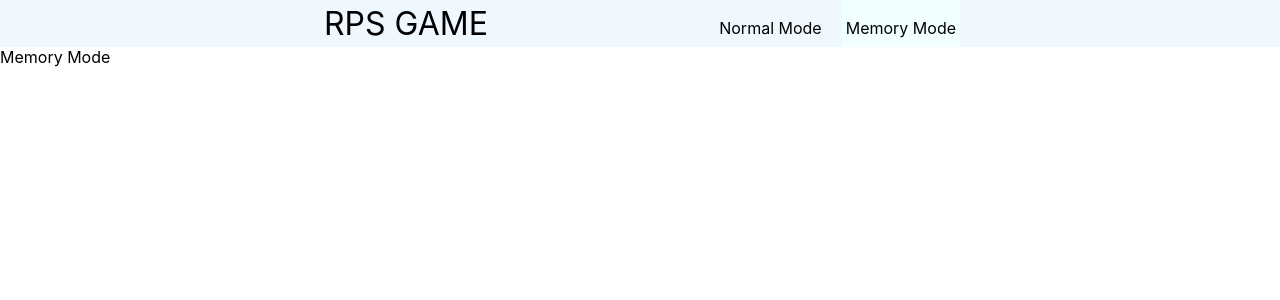
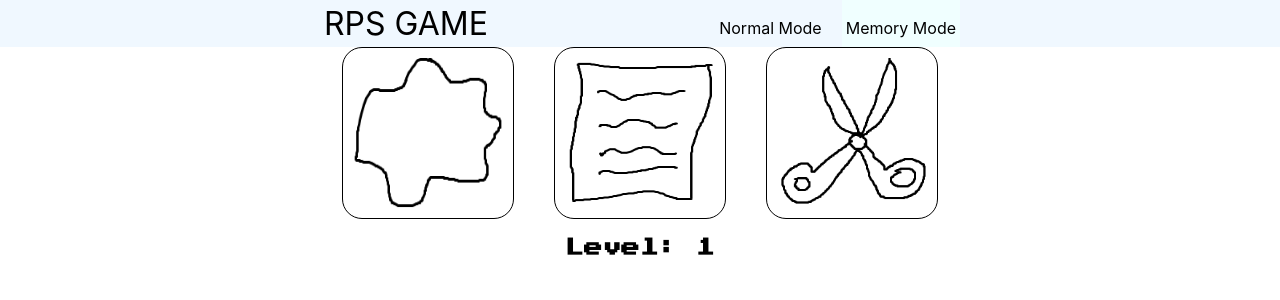
Before and after one commit to kairaa/1030510099_BS441_WebYazilimGelistirme, a React (Create React App) app: page /memory in a window 1280 px wide. Shown: the top 300 px of the page. Built offline with nearby package versions, Linux system fonts and the light colour scheme.

Commit message:
Memory Mode implemented without effect

```diff
--- a/src/components/GameMods/MemoryMode.jsx
+++ b/src/components/GameMods/MemoryMode.jsx
@@ -1,3 +1,116 @@
+import rock from "../../assets/rock.png";
+import paper from "../../assets/paper.png";
+import scissors from "../../assets/scissors.png";
+
+import Swal from "sweetalert2";
+import withReactContent from "sweetalert2-react-content";
+import { useNavigate } from "react-router-dom";
+import { useCallback } from "react";
+import { useState } from "react";
+import { Card } from "./Card";
+
+const cards = ["rock", "paper", "scissors"];
+let gamePattern = [];
+for (let i = 0; i < 10; i++) {
+  let random = Math.floor(Math.random() * 3);
+  gamePattern.push(cards[random]);
+}
+
 export const MemoryMode = () => {
-  return <div>Memory Mode</div>;
+  const [level, setLevel] = useState(0);
+  const MySwal = withReactContent(Swal);
+  const navigate = useNavigate();
+  const handleOnClick = useCallback(() => navigate("/"));
+
+  const addEffect = () => {};
+
+  const initialize = () => {
+    setLevel(0);
+    gamePattern = [];
+    for (let i = 0; i < 10; i++) {
+      let random = Math.floor(Math.random() * 3);
+      gamePattern.push(cards[random]);
+    }
+  };
+
+  const clickEffect = (target, color) => {
+    target.style.backgroundColor = color;
+    setTimeout(function () {
+      target.style.backgroundColor = "transparent";
+    }, 500);
+  };
+
+  const MyAlert = (msg, icon) => {
+    MySwal.fire({
+      title: msg,
+      text: "Do you want to play again?",
+      icon: icon,
+      showCancelButton: true,
+      confirmButtonColor: "#3085d6",
+      cancelButtonColor: "#d33",
+      confirmButtonText: "Yes",
+      cancelButtonText: "No",
+    }).then((result) => {
+      if (result.isConfirmed) {
+        initialize();
+      } else {
+        handleOnClick();
+      }
+    });
+  };
+
+  const checkIsContinue = (userChoise) => {
+    switch (userChoise) {
+      case "rock":
+        return gamePattern[level] == "scissors";
+      case "paper":
+        return gamePattern[level] == "rock";
+      case "scissors":
+        return gamePattern[level] == "paper";
+    }
+  };
+
+  const handleClick = (event) => {
+    console.log(gamePattern);
+    const userChoise = event.target.id;
+    console.log(
+      `level : ${level} - pc select: ${
+        gamePattern[level]
+      } - you select: ${userChoise} - result: ${
+        checkIsContinue(userChoise) ? "you win" : "you lose"
+      }`
+    );
+    if (!checkIsContinue(userChoise)) {
+      MyAlert("You Lose", "error");
+    }
+    setLevel(level + 1);
+    if (level == 9) {
+      MyAlert("You Win", "success");
+    }
+  };
+
+  return (
+    <div
+      style={{
+        display: "flex",
+        flexDirection: "column",
+        alignItems: "center",
+      }}
+    >
+      <div
+        style={{
+          display: "flex",
+          alignItems: "center",
+          justifyContent: "center",
+        }}
+      >
+        <Card id="rock" src={rock} onClick={handleClick}></Card>
+        <Card id="paper" src={paper} onClick={handleClick}></Card>
+        <Card id="scissors" src={scissors} onClick={handleClick}></Card>
+      </div>
+      <div>
+        <h3>Level: {level + 1}</h3>
+      </div>
+    </div>
+  );
 };
--- a/src/components/GameMods/NormalMode.jsx
+++ b/src/components/GameMods/NormalMode.jsx
@@ -15,13 +15,12 @@ export const NormalMode = () => {
   const MySwal = withReactContent(Swal);
   const navigate = useNavigate();
   const handleOnClick = useCallback(() => navigate("/"));
-  const handleOnClickWin = useCallback(() => navigate("/normal"));
 
   const MyAlert = (msg, icon) => {
     MySwal.fire({
       title: msg,
       text: "Do you want to play again?",
-      icon: "info",
+      icon: icon,
       showCancelButton: true,
       confirmButtonColor: "#3085d6",
       cancelButtonColor: "#d33",
```
